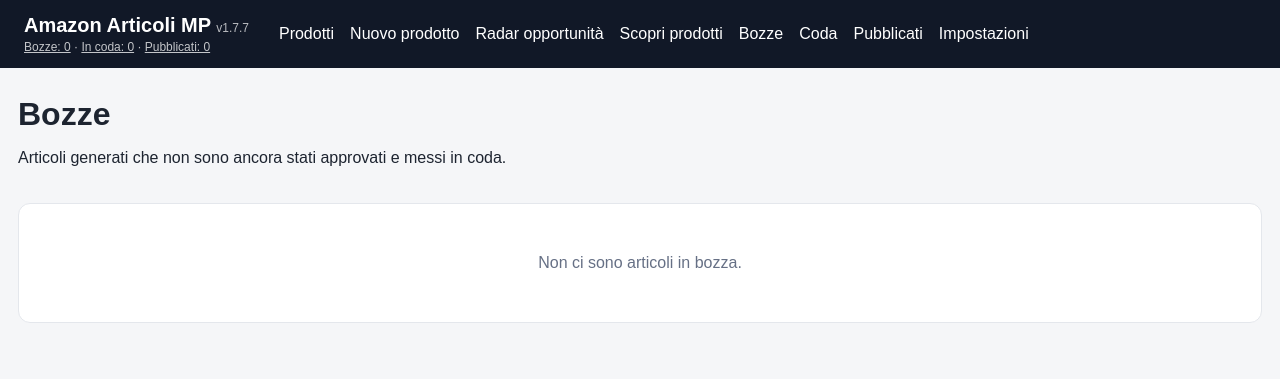
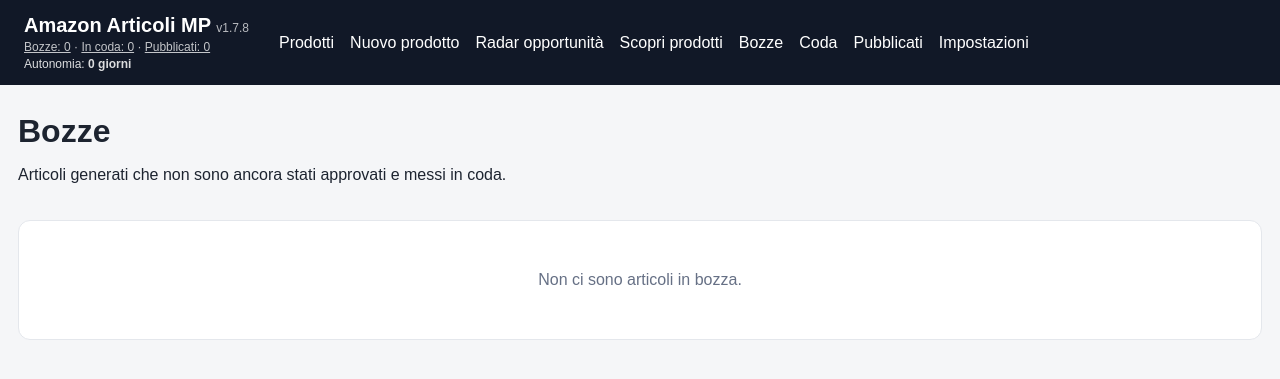
Before and after one commit to Niki206cc/amazonwp, a Flask app: page /drafts in a window 1280 px wide. Shown: the top 379 px of the page. Run offline with Flask 3, Linux system fonts and the light colour scheme; data comes from the database, SQL or seed files in the repository; data that the repository does not hold is empty.

Commit message:
v1.7.8 mostra autonomia coda

```diff
--- a/templates/base.html
+++ b/templates/base.html
@@ -9,8 +9,9 @@
 <body>
 <header class="topbar">
   <div>
-    <div class="brand">Amazon Articoli MP <span style="font-size:12px;opacity:.7;font-weight:400">v1.7.7</span></div>
+    <div class="brand">Amazon Articoli MP <span style="font-size:12px;opacity:.7;font-weight:400">v1.7.8</span></div>
     <div style="font-size:12px;opacity:.75;margin-top:3px"><a href="{{ url_for('drafts_page') }}" style="color:inherit;text-decoration:underline">Bozze: {{ ui_counts.drafts }}</a> · <a href="{{ url_for('queue_page') }}" style="color:inherit;text-decoration:underline">In coda: {{ ui_counts.queued }}</a> · <a href="{{ url_for('published_page') }}" style="color:inherit;text-decoration:underline">Pubblicati: {{ ui_counts.published }}</a></div>
+    <div style="font-size:12px;opacity:.85;margin-top:3px">Autonomia: {% if ui_counts.queued == 0 %}<strong>0 giorni</strong>{% elif not ui_scheduler_enabled %}<strong>scheduler disattivato</strong>{% elif ui_autonomy_days %}<strong>~{{ ui_autonomy_days }} giorni</strong>{% if ui_autonomy_end %} · coda fino al {{ ui_autonomy_end }}{% endif %}{% else %}<strong>non calcolabile</strong>{% endif %}</div>
   </div>
   <nav>
     <a href="{{ url_for('index') }}">Prodotti</a>
```
